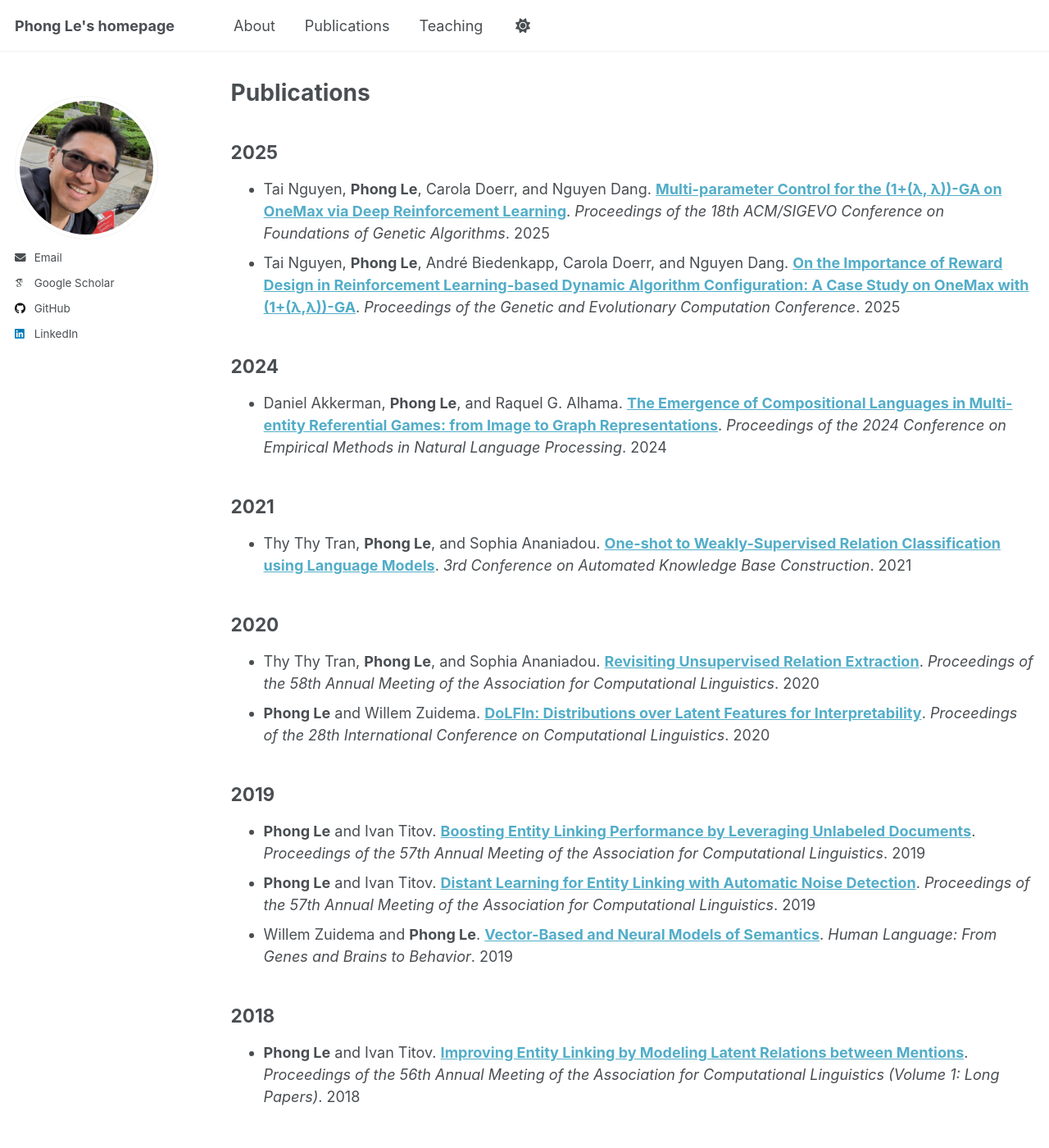
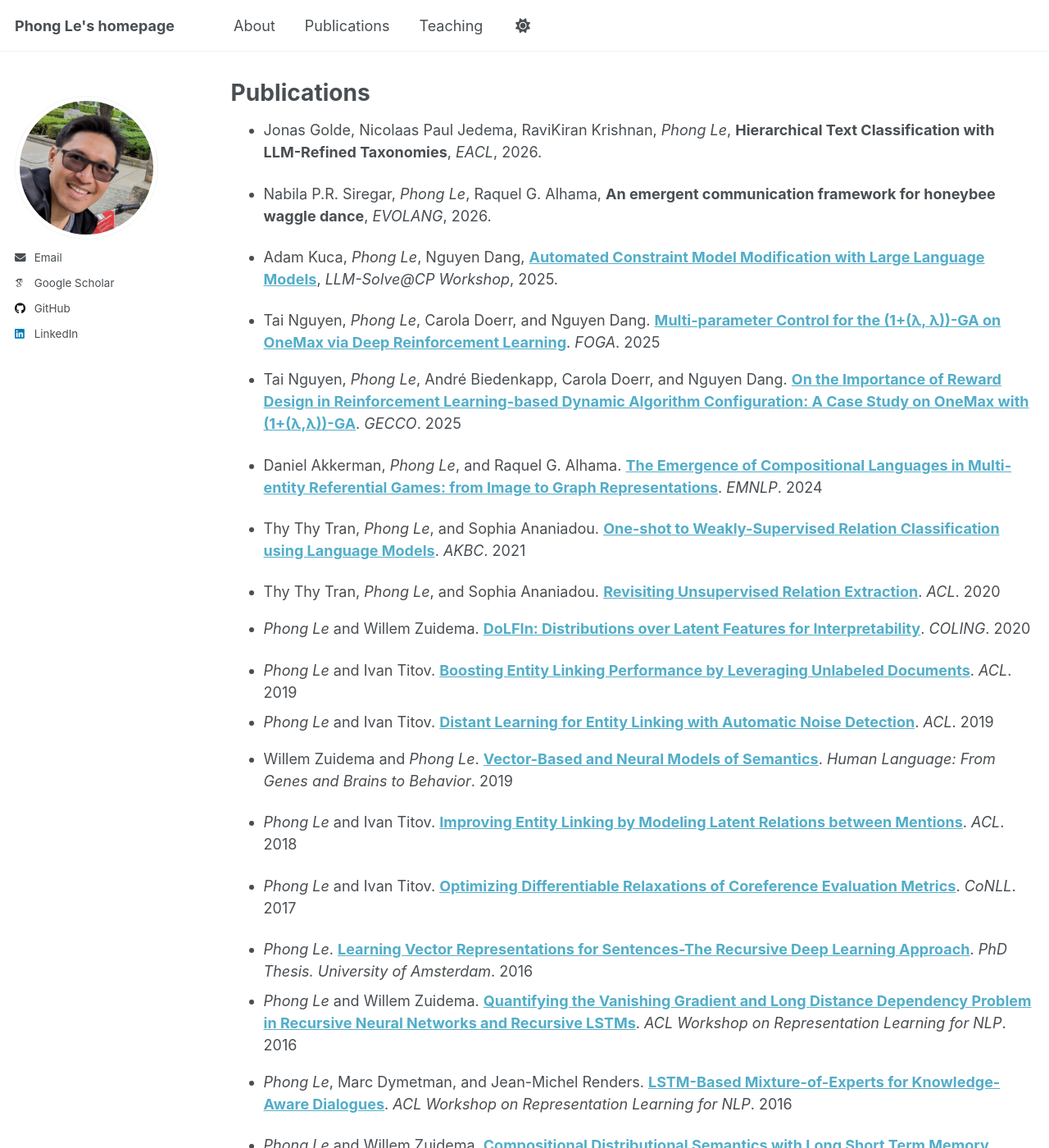
Before and after one commit to lephong/lephong.github.io, a Jekyll site: the page built from _pages/publication.md, in a window 1280 px wide and 1400 px high. Shown: the whole window at 82% size. Built offline with Jekyll 4.4.1, drawn with Linux system fonts in a browser that asks for light colours; some web fonts are replaced; a script that is not in the unit is left out; some of the changed text lies outside the part shown.

Commit message:
Update publication entries and years

```diff
--- a/_pages/publication.md
+++ b/_pages/publication.md
@@ -5,65 +5,53 @@ permalink: /publication/
 author_profile: true
 ---
 
-## 2025
+- Jonas Golde, Nicolaas Paul Jedema, RaviKiran Krishnan, *Phong Le*, **Hierarchical Text Classification with LLM-Refined Taxonomies**, *EACL*, 2026.
 
-- Tai Nguyen, **Phong Le**, Carola Doerr, and Nguyen Dang. **[Multi-parameter Control for the (1+(λ, λ))-GA on OneMax via Deep Reinforcement Learning](https://doi.org/10.1145/3729878.3746703)**. *Proceedings of the 18th ACM/SIGEVO Conference on Foundations of Genetic Algorithms*. 2025
-- Tai Nguyen, **Phong Le**, André Biedenkapp, Carola Doerr, and Nguyen Dang. **[On the Importance of Reward Design in Reinforcement Learning-based Dynamic Algorithm Configuration: A Case Study on OneMax with (1+(λ,λ))-GA](https://doi.org/10.1145/3712256.3726395)**. *Proceedings of the Genetic and Evolutionary Computation Conference*. 2025
+- Nabila P.R. Siregar, *Phong Le*, Raquel G. Alhama, **An emergent communication framework for honeybee waggle dance**, *EVOLANG*, 2026.
 
-## 2024
+- Adam Kuca, *Phong Le*, Nguyen Dang, **[Automated Constraint Model Modification with Large Language Models](https://drive.google.com/uc?export=download&id=1UAUY0ogGMtpwRAa6uYnU0UlXosAuQw2v)**, *LLM-Solve@CP Workshop*, 2025.
 
-- Daniel Akkerman, **Phong Le**, and Raquel G. Alhama. **[The Emergence of Compositional Languages in Multi-entity Referential Games: from Image to Graph Representations](https://aclanthology.org/2024.emnlp-main.1042/)**. *Proceedings of the 2024 Conference on Empirical Methods in Natural Language Processing*. 2024
+- Tai Nguyen, *Phong Le*, Carola Doerr, and Nguyen Dang. **[Multi-parameter Control for the (1+(λ, λ))-GA on OneMax via Deep Reinforcement Learning](https://doi.org/10.1145/3729878.3746703)**. *FOGA*. 2025
+- Tai Nguyen, *Phong Le*, André Biedenkapp, Carola Doerr, and Nguyen Dang. **[On the Importance of Reward Design in Reinforcement Learning-based Dynamic Algorithm Configuration: A Case Study on OneMax with (1+(λ,λ))-GA](https://doi.org/10.1145/3712256.3726395)**. *GECCO*. 2025
 
-## 2021
+- Daniel Akkerman, *Phong Le*, and Raquel G. Alhama. **[The Emergence of Compositional Languages in Multi-entity Referential Games: from Image to Graph Representations](https://aclanthology.org/2024.emnlp-main.1042/)**. *EMNLP*. 2024
 
-- Thy Thy Tran, **Phong Le**, and Sophia Ananiadou. **[One-shot to Weakly-Supervised Relation Classification using Language Models](https://openreview.net/forum?id=W0mr06PxTHp)**. *3rd Conference on Automated Knowledge Base Construction*. 2021
+- Thy Thy Tran, *Phong Le*, and Sophia Ananiadou. **[One-shot to Weakly-Supervised Relation Classification using Language Models](https://openreview.net/forum?id=W0mr06PxTHp)**. *AKBC*. 2021
 
-## 2020
 
-- Thy Thy Tran, **Phong Le**, and Sophia Ananiadou. **[Revisiting Unsupervised Relation Extraction](https://aclanthology.org/2020.acl-main.669/)**. *Proceedings of the 58th Annual Meeting of the Association for Computational Linguistics*. 2020
-- **Phong Le** and Willem Zuidema. **[DoLFIn: Distributions over Latent Features for Interpretability](https://aclanthology.org/2020.coling-main.127/)**. *Proceedings of the 28th International Conference on Computational Linguistics*. 2020
+- Thy Thy Tran, *Phong Le*, and Sophia Ananiadou. **[Revisiting Unsupervised Relation Extraction](https://aclanthology.org/2020.acl-main.669/)**. *ACL*. 2020
+- *Phong Le* and Willem Zuidema. **[DoLFIn: Distributions over Latent Features for Interpretability](https://aclanthology.org/2020.coling-main.127/)**. *COLING*. 2020
 
-## 2019
 
-- **Phong Le** and Ivan Titov. **[Boosting Entity Linking Performance by Leveraging Unlabeled Documents](https://aclanthology.org/P19-1187/)**. *Proceedings of the 57th Annual Meeting of the Association for Computational Linguistics*. 2019
-- **Phong Le** and Ivan Titov. **[Distant Learning for Entity Linking with Automatic Noise Detection](https://aclanthology.org/P19-1400/)**. *Proceedings of the 57th Annual Meeting of the Association for Computational Linguistics*. 2019
-- Willem Zuidema and **Phong Le**. **[Vector-Based and Neural Models of Semantics](https://doi.org/10.7551/mitpress/10841.003.0028)**. *Human Language: From Genes and Brains to Behavior*. 2019
+- *Phong Le* and Ivan Titov. **[Boosting Entity Linking Performance by Leveraging Unlabeled Documents](https://aclanthology.org/P19-1187/)**. *ACL*. 2019
+- *Phong Le* and Ivan Titov. **[Distant Learning for Entity Linking with Automatic Noise Detection](https://aclanthology.org/P19-1400/)**. *ACL*. 2019
+- Willem Zuidema and *Phong Le*. **[Vector-Based and Neural Models of Semantics](https://doi.org/10.7551/mitpress/10841.003.0028)**. *Human Language: From Genes and Brains to Behavior*. 2019
 
-## 2018
 
-- **Phong Le** and Ivan Titov. **[Improving Entity Linking by Modeling Latent Relations between Mentions](https://aclanthology.org/P18-1148/)**. *Proceedings of the 56th Annual Meeting of the Association for Computational Linguistics (Volume 1: Long Papers)*. 2018
+- *Phong Le* and Ivan Titov. **[Improving Entity Linking by Modeling Latent Relations between Mentions](https://aclanthology.org/P18-1148/)**. *ACL*. 2018
 
-## 2017
 
-- **Phong Le** and Ivan Titov. **[Optimizing Differentiable Relaxations of Coreference Evaluation Metrics](https://aclanthology.org/K17-1039/)**. *Proceedings of the 21st Conference on Computational Natural Language Learning (CoNLL 2017)*. 2017
+- *Phong Le* and Ivan Titov. **[Optimizing Differentiable Relaxations of Coreference Evaluation Metrics](https://aclanthology.org/K17-1039/)**. *CoNLL*. 2017
 
-## 2016
 
-- **Phong Le**. **[Learning Vector Representations for Sentences-The Recursive Deep Learning Approach](https://eprints.illc.uva.nl/id/eprint/2135/)**. *PhD Thesis. University of Amsterdam*. 2016
-- **Phong Le** and Willem Zuidema. **[Quantifying the Vanishing Gradient and Long Distance Dependency Problem in Recursive Neural Networks and Recursive LSTMs](https://aclanthology.org/W16-1610/)**. *Proceedings of the 1st Workshop on Representation Learning for NLP*. 2016
-- **Phong Le**, Marc Dymetman, and Jean-Michel Renders. **[LSTM-Based Mixture-of-Experts for Knowledge-Aware Dialogues](https://aclanthology.org/W16-1611/)**. *Proceedings of the 1st Workshop on Representation Learning for NLP*. 2016
+- *Phong Le*. **[Learning Vector Representations for Sentences-The Recursive Deep Learning Approach](https://eprints.illc.uva.nl/id/eprint/2135/)**. *PhD Thesis. University of Amsterdam*. 2016
+- *Phong Le* and Willem Zuidema. **[Quantifying the Vanishing Gradient and Long Distance Dependency Problem in Recursive Neural Networks and Recursive LSTMs](https://aclanthology.org/W16-1610/)**. *ACL Workshop on Representation Learning for NLP*. 2016
+- *Phong Le*, Marc Dymetman, and Jean-Michel Renders. **[LSTM-Based Mixture-of-Experts for Knowledge-Aware Dialogues](https://aclanthology.org/W16-1611/)**. *ACL Workshop on Representation Learning for NLP*. 2016
 
-## 2015
 
-- **Phong Le** and Willem Zuidema. **[Compositional Distributional Semantics with Long Short Term Memory](https://aclanthology.org/S15-1002/)**. *Proceedings of the Fourth Joint Conference on Lexical and Computational Semantics*. 2015
-- **Phong Le**. **[Enhancing the Inside-Outside Recursive Neural Network Reranker for Dependency Parsing](https://aclanthology.org/W15-2211/)**. *Proceedings of the 14th International Conference on Parsing Technologies*. 2015
-- **Phong Le** and Willem Zuidema. **[The Forest Convolutional Network: Compositional Distributional Semantics with a Neural Chart and without Binarization](https://aclanthology.org/D15-1137/)**. *Proceedings of the 2015 Conference on Empirical Methods in Natural Language Processing*. 2015
-- **Phong Le** and Willem Zuidema. **[Unsupervised Dependency Parsing: Let`s Use Supervised Parsers](https://aclanthology.org/N15-1067/)**. *Proceedings of the 2015 Conference of the North American Chapter of the Association for Computational Linguistics: Human Language Technologies*. 2015
+- *Phong Le* and Willem Zuidema. **[Compositional Distributional Semantics with Long Short Term Memory](https://aclanthology.org/S15-1002/)**. **SEM*. 2015
+- *Phong Le*. **[Enhancing the Inside-Outside Recursive Neural Network Reranker for Dependency Parsing](https://aclanthology.org/W15-2211/)**. *IWPT*. 2015
+- *Phong Le* and Willem Zuidema. **[The Forest Convolutional Network: Compositional Distributional Semantics with a Neural Chart and without Binarization](https://aclanthology.org/D15-1137/)**. *EMNLP*. 2015
+- *Phong Le* and Willem Zuidema. **[Unsupervised Dependency Parsing: Let`s Use Supervised Parsers](https://aclanthology.org/N15-1067/)**. *NAACL*. 2015
 
-## 2014
+- *Phong Le* and Willem Zuidema. **[Inside-outside semantics: A framework for neural models of semantic composition](https://projects.illc.uva.nl/LaCo/clclab/assets/pdfs/2014/le2014.pdf)**. *NIPS 2014 Workshop on Deep Learning and Representation Learning*. 2014
+- *Phong Le* and Willem Zuidema. **[The Inside-Outside Recursive Neural Network model for Dependency Parsing](https://aclanthology.org/D14-1081/)**. *EMNNLP*. 2014
 
-- **Phong Le** and Willem Zuidema. **[Inside-outside semantics: A framework for neural models of semantic composition](https://projects.illc.uva.nl/LaCo/clclab/assets/pdfs/2014/le2014.pdf)**. *NIPS 2014 Workshop on Deep Learning and Representation Learning*. 2014
-- **Phong Le** and Willem Zuidema. **[The Inside-Outside Recursive Neural Network model for Dependency Parsing](https://aclanthology.org/D14-1081/)**. *Proceedings of the 2014 Conference on Empirical Methods in Natural Language Processing (EMNLP)*. 2014
 
-## 2013
+- *Phong Le*, Willem Zuidema, and Remko Scha. **[Learning from errors: Using vector-based compositional semantics for parse reranking](https://aclanthology.org/W13-3202/)**. *ACL Workshop on Continuous Vector Space Models and their Compositionality*. 2013
 
-- **Phong Le**, Willem Zuidema, and Remko Scha. **[Learning from errors: Using vector-based compositional semantics for parse reranking](https://aclanthology.org/W13-3202/)**. *Proceedings of the Workshop on Continuous Vector Space Models and their Compositionality*. 2013
 
-## 2012
+- *Phong Le* and Willem Zuidema. **[Learning Compositional Semantics for Open Domain Semantic Parsing](https://aclanthology.org/C12-1094/)**. *COLING*. 2012
+- *Phong Le*. **[Learning Semantic Parsing](https://drive.google.com/file/d/0B9oyNs4QrsowNmh0bkk1TjhNM3c/view?usp=sharing&resourcekey=0-AC7cgI3q8nEJgIS76XABDw)**. *MSc Thesis. University of Amsterdam*. 2012
 
-- **Phong Le** and Willem Zuidema. **[Learning Compositional Semantics for Open Domain Semantic Parsing](https://aclanthology.org/C12-1094/)**. *Proceedings of COLING 2012*. 2012
-- **Phong Le**. **[Learning Semantic Parsing](https://drive.google.com/file/d/0B9oyNs4QrsowNmh0bkk1TjhNM3c/view?usp=sharing&resourcekey=0-AC7cgI3q8nEJgIS76XABDw)**. *MSc Thesis. University of Amsterdam*. 2012
-
-## 2009
-
-- **Phong Le**, Anh Duc Duong, Hai Quan Vu, and Nam Trung Pham. **[Adaptive Hybrid Mean Shift and Particle Filter](https://doi.org/10.1109/RIVF.2009.5174615)**. *2009 IEEE-RIVF International Conference on Computing and Communication Technologies*. 2009
+- *Phong Le*, Anh Duc Duong, Hai Quan Vu, and Nam Trung Pham. **[Adaptive Hybrid Mean Shift and Particle Filter](https://doi.org/10.1109/RIVF.2009.5174615)**. *IEEE-RIVF*. 2009
```
